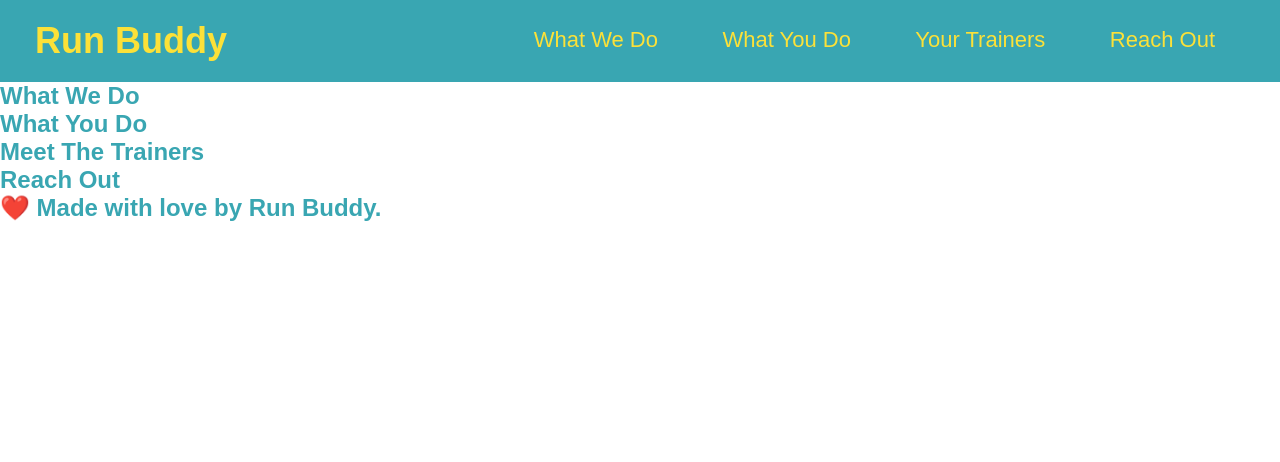
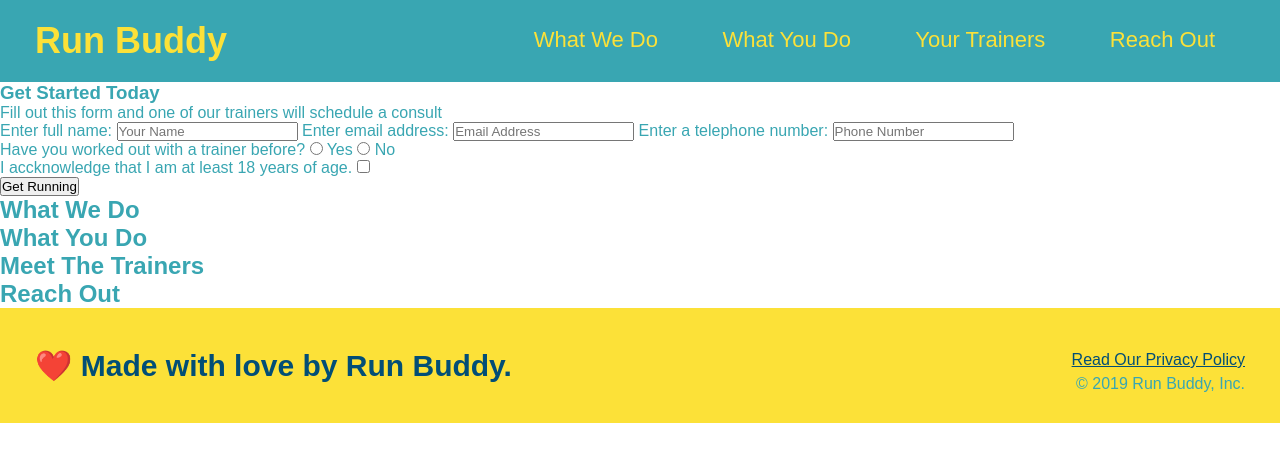
Before and after one commit to BDunham484/run_buddy, a plain HTML site: page index.html in a window 1280 px wide. Drawn offline with Linux system fonts and the light colour scheme.

Commit message:
add input form

```diff
--- a/assets/css/style.css
+++ b/assets/css/style.css
@@ -1,6 +1,7 @@
 * {
     margin: 0;
     padding:0;
+    box-sizing: border-box;
 }
 
     body {
@@ -41,3 +42,27 @@ header nav ul li a {
     font-weight: lighter;
     font-size: 22px;
 }
+
+/* FOOTER STYLES */
+footer {
+    background: #fce138;
+    width: 100%;
+    padding: 40px 35px;
+}
+
+footer h2 {
+    display: inline;
+    color: #024e76;
+    font-size: 30px;
+    margin: 0px;
+}
+
+footer div {
+    float: right;
+    line-height: 1.5;
+    text-align: right;
+}
+
+footer a {
+    color: #024e76;
+  }
--- a/index.html
+++ b/index.html
@@ -37,8 +37,40 @@
 
         <!-- HERO/JUMBOTRON -->
         <section>
+            <div>
+                <h3>Get Started Today</h3>
+                <p>Fill out this form and one of  our trainers will schedule a consult</p>
+                <!-- ADD FORM ELEMENT -->
+                <form action="">
+                    <label for="name">Enter full name:</label>
+                    <input type="text" placeholder="Your Name" name="name" id="name" />
 
+                    <label for="email">Enter email address:</label>
+                    <input type="email" placeholder="Email Address" name="email" id="email" />
+
+                    <label for="phone">Enter a telephone number:</label>
+                    <input type="tel" placeholder="Phone Number" name="phone" id="phone">
+                    <p>
+                        Have you  worked out with a trainer before?
+                        <input type="radio" name="trainer-confirm" id="trainer-yes" />
+                        <label for="trainer-yes">Yes</label>
+
+                        <input type="radio" name="trainer-confirm" id="trainer-no" />
+                        <label for="trainer-no">No</label>
+                    </p>
+                    <p>
+                        <label for="checkbox">
+                            I accknowledge that I am at least 18 years of age.
+                        </label>
+                        <input type="checkbox" name="age-confirm" id="checkbox" />
+                    </p>
+                    <button type="submit">
+                        Get Running
+                    </button>
+                </form>
+            </div>
         </section>
+        <!-- END HERO -->
 
         <!-- "WHAT WE DO" SECTION -->
         <section>
@@ -62,6 +94,10 @@
 
         <footer>
             <h2>❤️ Made with love by Run Buddy.</h2>
+            <div>
+                <a href="#">Read Our Privacy Policy</a><br/>
+                &copy; 2019 Run Buddy, Inc.
+            </div>
         </footer>
     </body>
 
```
